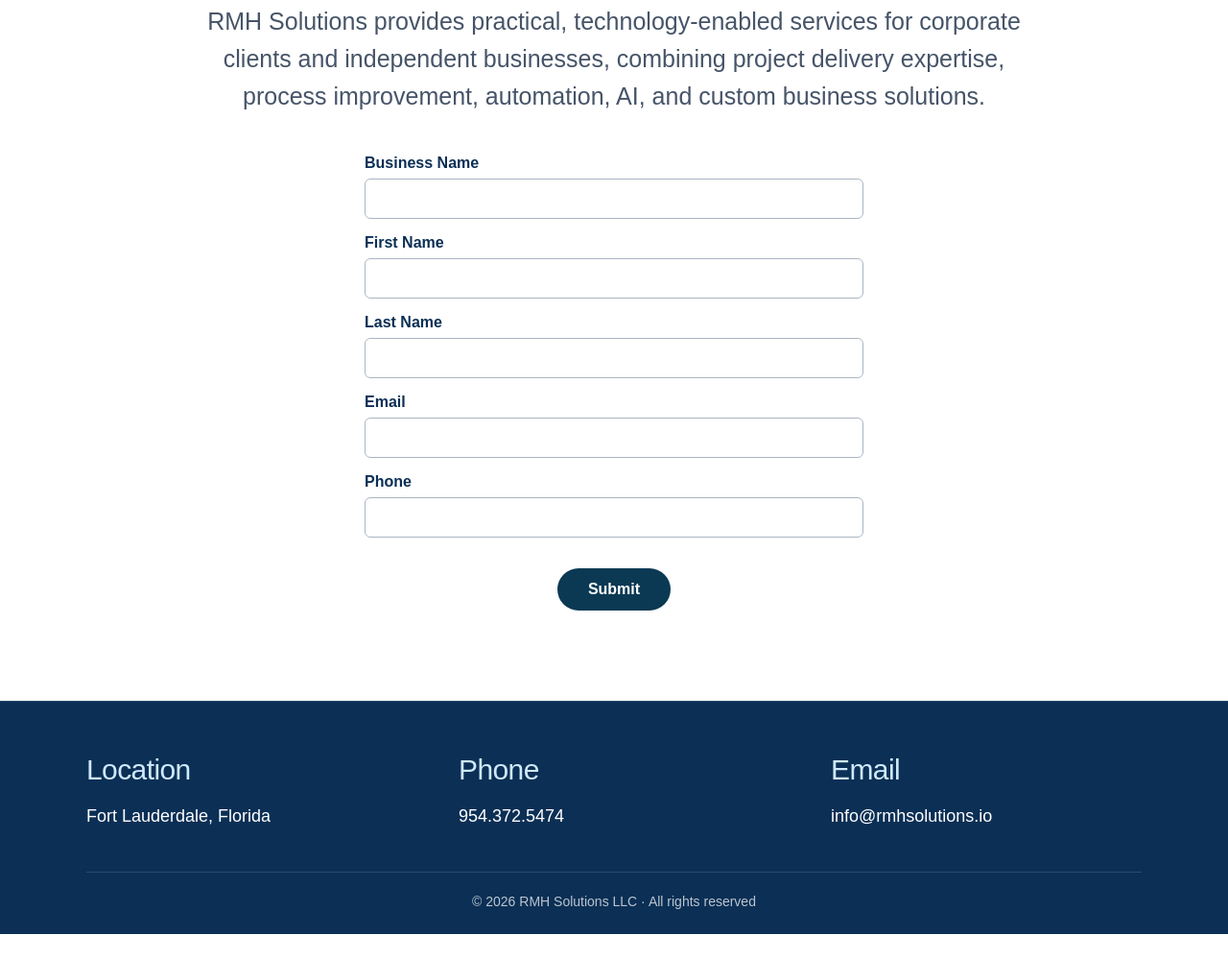
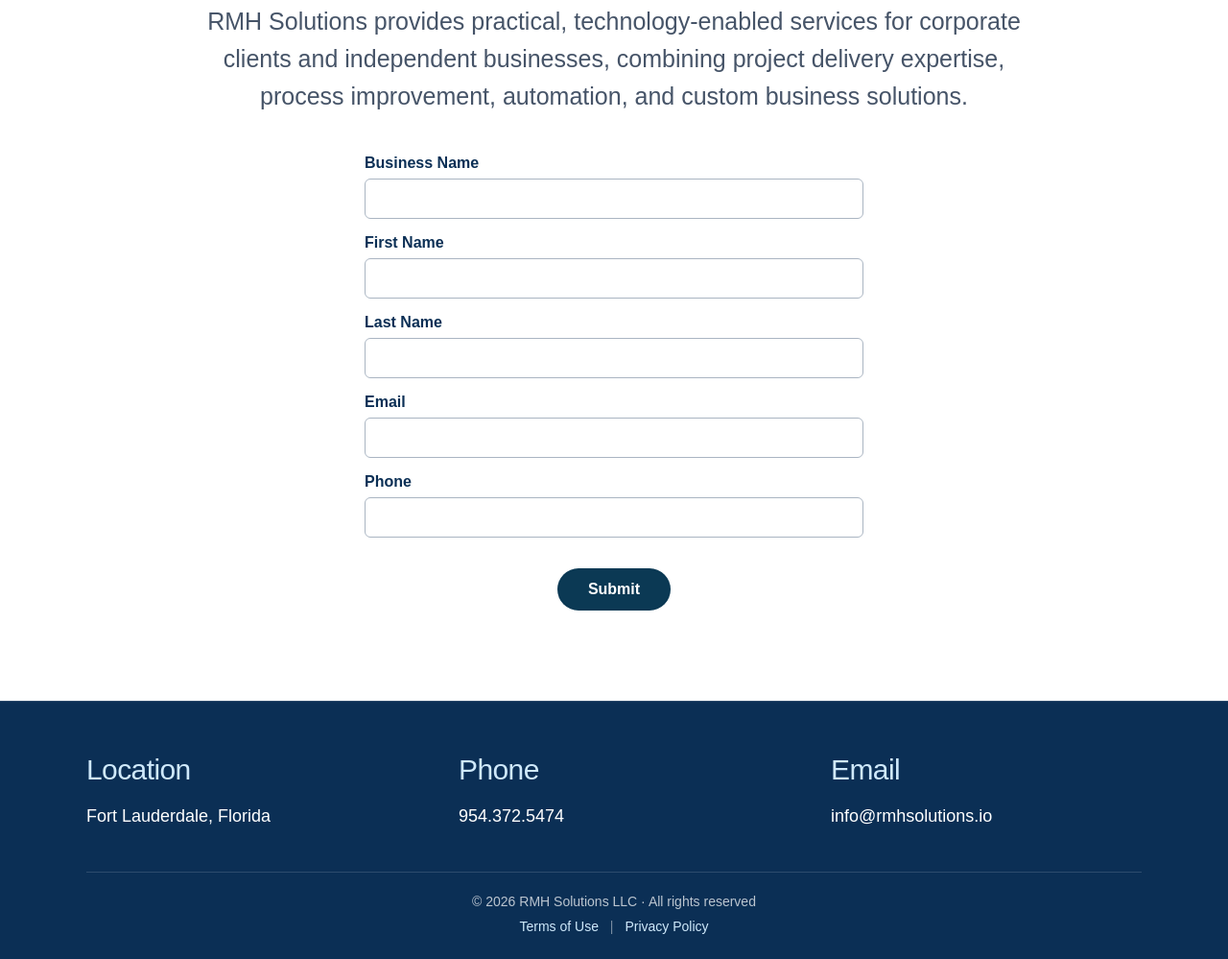
Before and after one commit to rmhanisko/rmhanisko.github.io, a plain HTML site: page request-information.html in a window 1280 px wide. Shown: the part 301-1300 px from the top of the page at 96% size. Before the commit the page ends 1274 px from the top, so only its background shows below. Drawn offline with Linux system fonts and the light colour scheme.

Commit message:
Add footer legal links for Terms and Privacy
Added legal links for Terms of Use and Privacy Policy to the footer.

```diff
--- a/request-information.html
+++ b/request-information.html
@@ -455,6 +455,26 @@ h1 span {
 }
 .request-submit:hover { background: #104966; }
 .request-confirmation { margin: 14px 0 0; color: #0b2f55; }
+
+  .footer-legal {
+  margin-top: 10px;
+  font-size: 14px;
+}
+
+.footer-legal a {
+  color: #cfe9fb;
+  text-decoration: none;
+}
+
+.footer-legal a:hover,
+.footer-legal a:focus-visible {
+  text-decoration: underline;
+}
+
+.footer-legal span {
+  margin: 0 8px;
+  color: rgba(255,255,255,0.45);
+}
 </style>
 </head>
 <body>
@@ -472,7 +492,7 @@ h1 span {
 </nav>
 </div>
 </header>
-<main class="container"><section class="contact-hero"><h1 class="fade-in fade-delay-1">Request <span>Information</span></h1><p class="fade-in fade-delay-2">RMH Solutions provides practical, technology-enabled services for corporate clients and independent businesses, combining project delivery expertise, process improvement, automation, AI, and custom business solutions.</p></section>
+<main class="container"><section class="contact-hero"><h1 class="fade-in fade-delay-1">Request <span>Information</span></h1><p class="fade-in fade-delay-2">RMH Solutions provides practical, technology-enabled services for corporate clients and independent businesses, combining project delivery expertise, process improvement, automation, and custom business solutions.</p></section>
 <form class="request-form fade-in fade-delay-3" id="request-form" novalidate>
 <div class="request-field"><label for="business-name">Business Name</label><input type="text" id="business-name" name="business-name"/></div>
 <div class="request-field"><label for="first-name">First Name</label><input type="text" id="first-name" name="first-name"/></div>
@@ -502,8 +522,14 @@ h1 span {
 </section>
 </div>
 <div class="footer-copyright">
-      © 2026 RMH Solutions LLC · All rights reserved
-    </div>
+  © 2026 RMH Solutions LLC · All rights reserved
+
+  <div class="footer-legal">
+    <a href="Terms.html">Terms of Use</a>
+    <span> | </span>
+    <a href="Privacy.html">Privacy Policy</a>
+  </div>
+</div>
 </div>
 </footer>
 <script>
```
